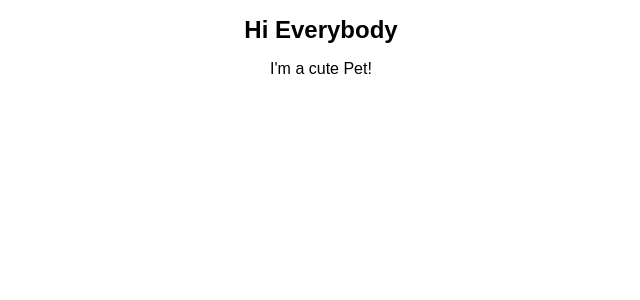
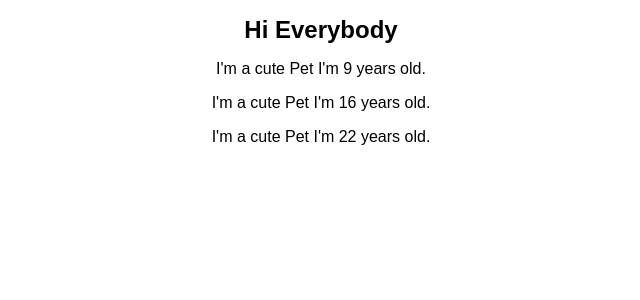
Before and after one commit to ideascomealive/cra-demo, a React (Create React App) app: page / in a window 1280 px wide. Shown: the top 300 px of the page, without its empty margins (319-959 px from the left). Built offline with nearby package versions, Linux system fonts and the light colour scheme.

Commit message:
04 duplicting static components

```diff
--- a/src/App.js
+++ b/src/App.js
@@ -8,6 +8,8 @@ class App extends Component {
         <div className="App">
             <h1 className="App-title">Hi Everybody</h1>
             <Pet />
+            <Pet />
+            <Pet />
         </div>
         );
     }
--- a/src/Pet/Pet.js
+++ b/src/Pet/Pet.js
@@ -1,7 +1,7 @@
 import React from 'react';
 
 const pet = () => {
-    return <p>I'm a cute Pet!</p>
+    return <p>I'm a cute Pet I'm {Math.floor(Math.random() * 30)} years old.</p>
 };
 
 export default pet;
```
